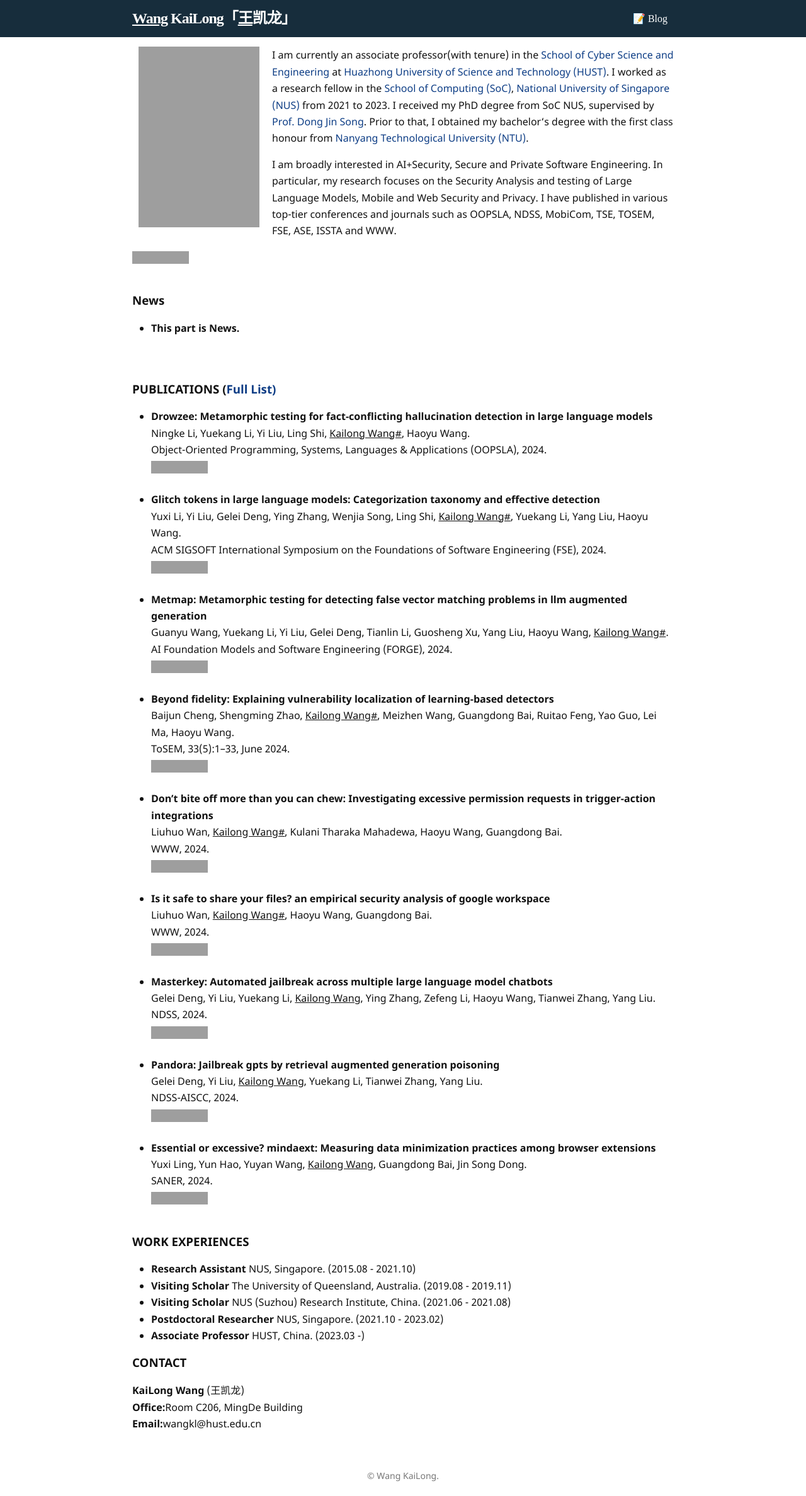
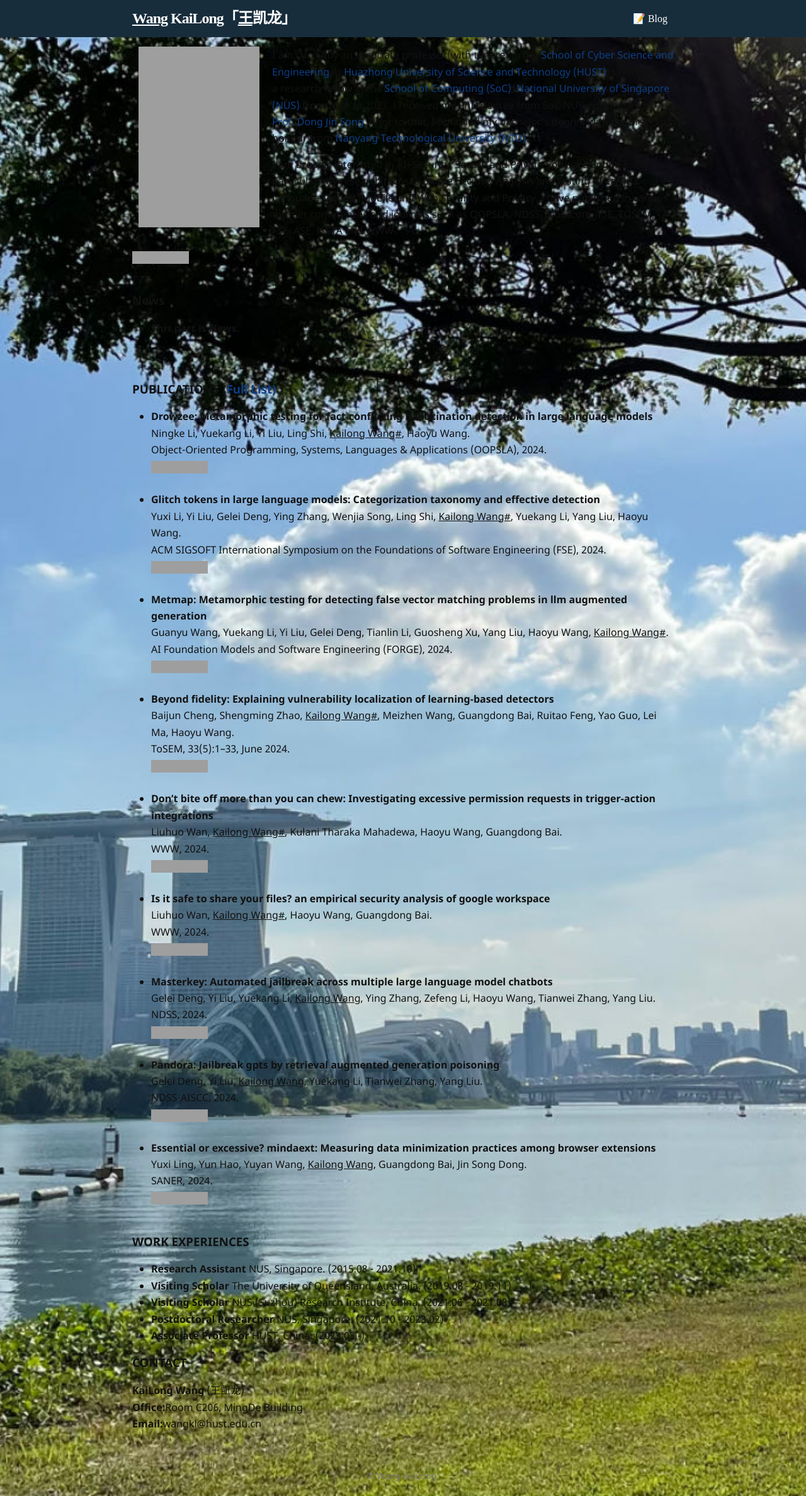
Before and after one commit to izZCrown/izZCrown.github.io, a Jekyll site: the page built from index.html, in a window 1280 px wide. Shown: the whole page at 63% size. Built offline with Jekyll 4.4.1, drawn with Linux system fonts in a browser that asks for light colours; some web fonts are replaced; grey boxes are pictures that could not be loaded.

Commit message:
Initial commit

```diff
--- a/index.html
+++ b/index.html
@@ -3,6 +3,15 @@ layout: default
 ---
 
 <div class='other-pages'>
+<style>
+  body {
+    background-image: url('/assets/images/bg1.jpg'); /* 使用你的图片路径 */
+    background-size: cover; /* 图片覆盖整个背景 */
+    background-position: center; /* 图片居中 */
+    background-repeat: no-repeat; /* 不重复图片 */
+  }
+</style>
+
 
   <style type="text/css">
     /* Auto-hide profile photo */
```
Also changed, not shown: assets/images/bg1.jpg (added), assets/images/bg2.jpg (added), assets/images/bg3.jpg (added).
